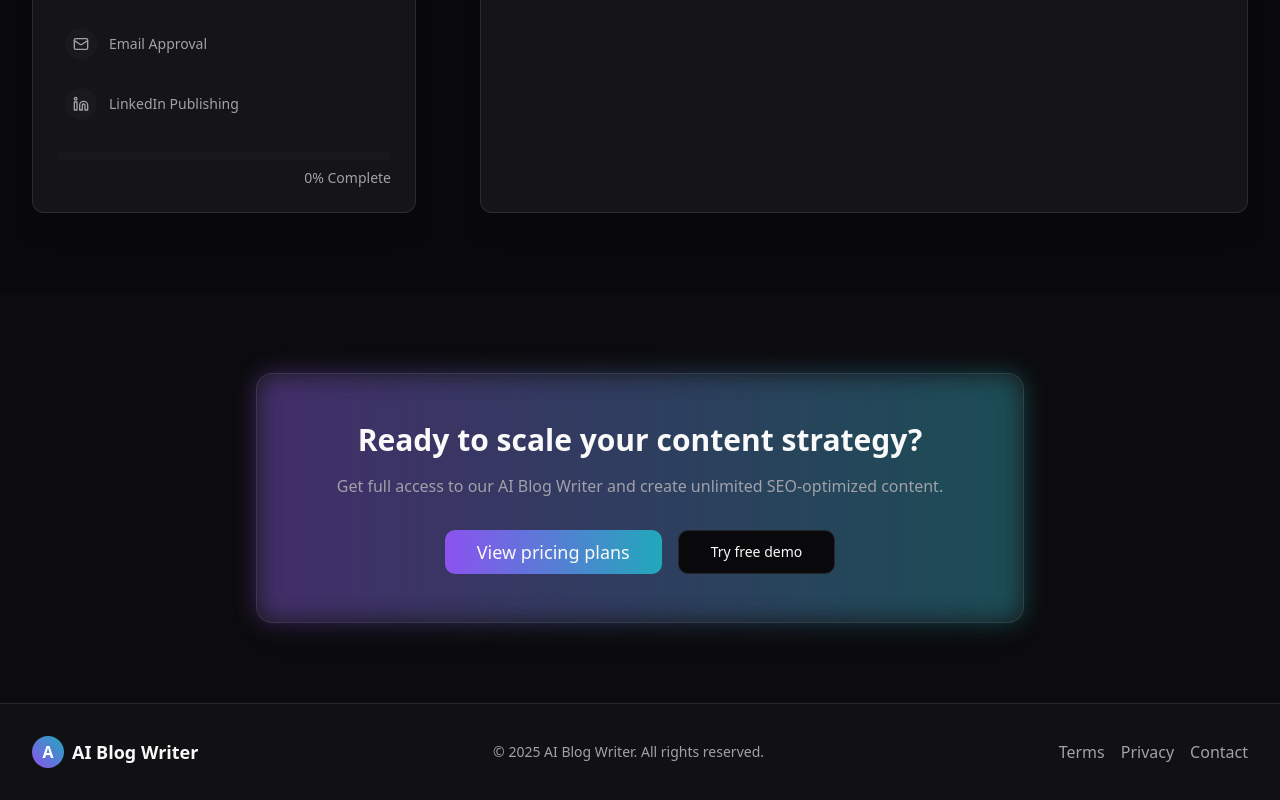
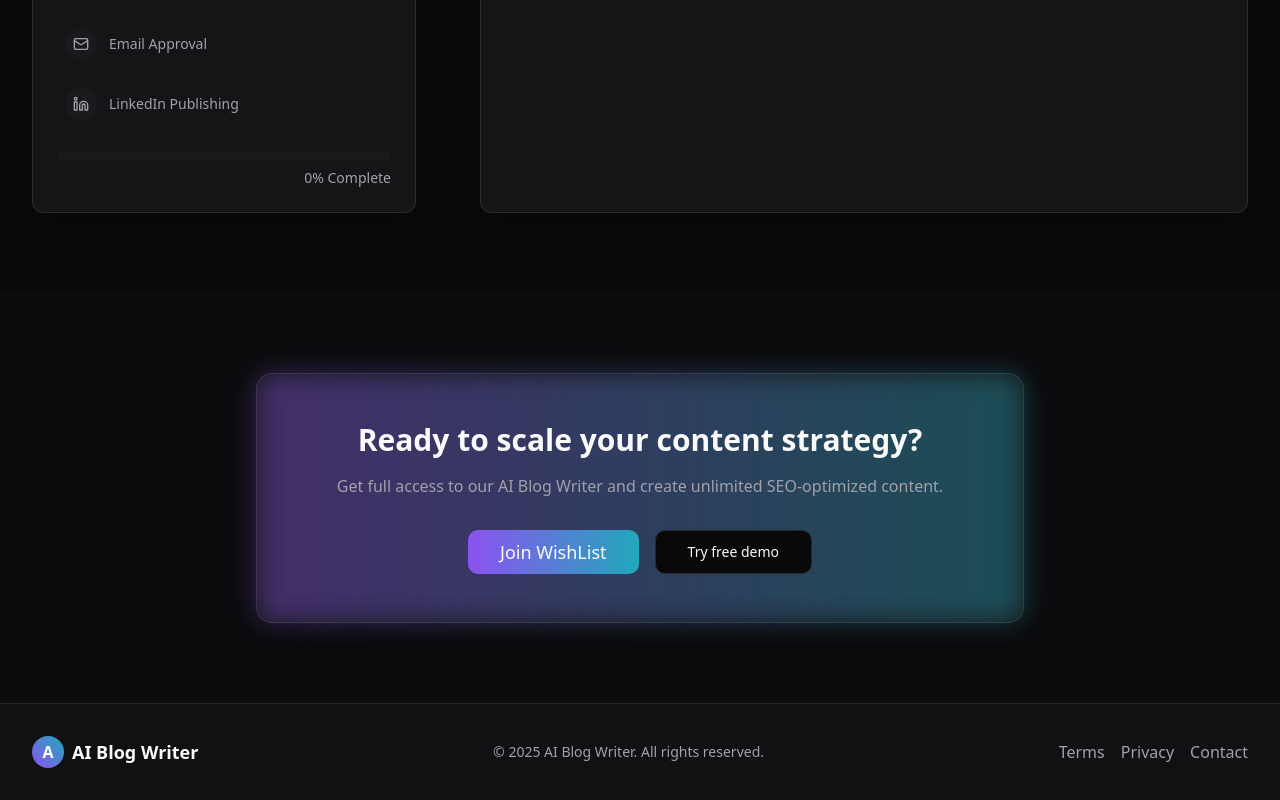
Before and after one commit to DixitUtkarsh9/blog-spark-ai-flow, a React (Vite) app: page /demo in a window 1280 px wide. Shown: the part 1097-1897 px from the top of the page. Built offline with nearby package versions, Linux system fonts and the light colour scheme.

Commit message:
Visual edit in Lovable
Edited UI in Lovable

```diff
--- a/src/components/blog/CtaSection.tsx
+++ b/src/components/blog/CtaSection.tsx
@@ -1,11 +1,8 @@
-
 import React from 'react';
 import { Link } from 'react-router-dom';
 import { Button } from '@/components/ui/button';
-
 const CtaSection: React.FC = () => {
-  return (
-    <section className="py-16 sm:py-20 bg-muted/10">
+  return <section className="py-16 sm:py-20 bg-muted/10">
       <div className="container">
         <div className="max-w-3xl mx-auto glass-card neon-glow p-8 sm:p-12 rounded-2xl text-center">
           <h2 className="text-2xl sm:text-3xl font-bold mb-4">Ready to scale your content strategy?</h2>
@@ -14,7 +11,9 @@ const CtaSection: React.FC = () => {
           </p>
           <div className="flex flex-col sm:flex-row gap-4 justify-center">
             <Button asChild size="lg" className="btn-gradient text-lg">
-              <Link to="/pricing">View pricing plans</Link>
+              <Link to="/pricing">Join WishList
+
+            </Link>
             </Button>
             <Button asChild variant="outline" size="lg">
               <Link to="/demo">Try free demo</Link>
@@ -22,8 +21,6 @@ const CtaSection: React.FC = () => {
           </div>
         </div>
       </div>
-    </section>
-  );
+    </section>;
 };
-
 export default CtaSection;
```
